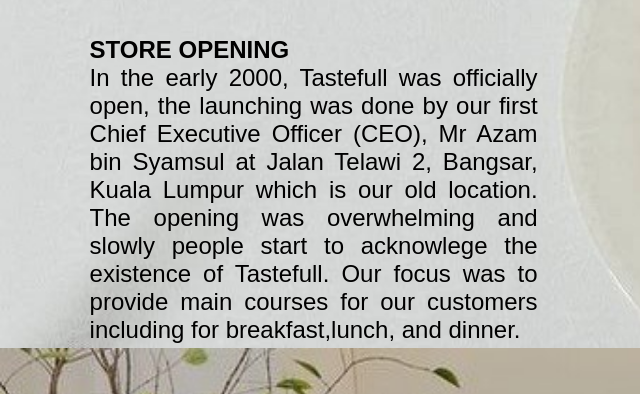
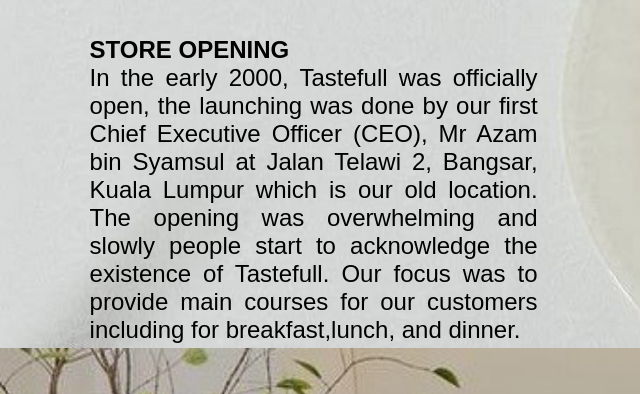
Before and after one commit to jesmira/OFFICIALPICKNMIXX, a plain HTML site: page history.html in a window 1280 px wide. Shown: the part 216-610 px from the top of the page, 0-640 px from the left. Drawn offline with Linux system fonts and the light colour scheme.

Commit message:
Update history.html

```diff
--- a/history.html
+++ b/history.html
@@ -63,7 +63,7 @@
         In the early 2000, Tastefull was officially open, the launching was done
         by our first Chief Executive Officer (CEO), Mr Azam bin Syamsul at Jalan
         Telawi 2, Bangsar, Kuala Lumpur which is our old location. The opening
-        was overwhelming and slowly people start to acknowlege the existence of
+        was overwhelming and slowly people start to acknowledge the existence of
         Tastefull. Our focus was to provide main courses for our customers
         including for breakfast,lunch, and dinner.
       </div>
```
